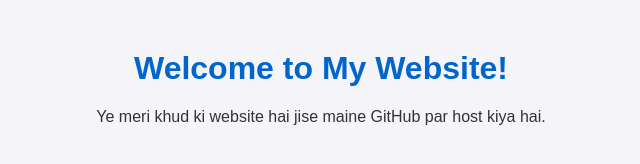
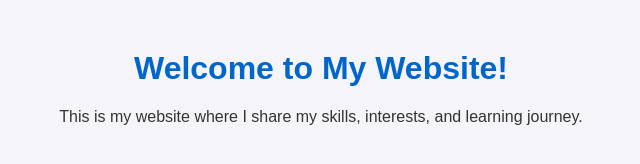
Before and after one commit to brundabatis0-rgb/Brundabati--website, a plain HTML site: page index.html in a window 1280 px wide. Shown: the whole page, without its empty margins (319-959 px from the left). Drawn offline with Linux system fonts and the light colour scheme.

Commit message:
Update website description in index.html

```diff
--- a/index.html
+++ b/index.html
@@ -19,6 +19,6 @@
 </head>
 <body>
     <h1>Welcome to My Website!</h1>
-    <p>Ye meri khud ki website hai jise maine GitHub par host kiya hai.</p>
+    <p>This is my website where I share my skills, interests, and learning journey.</p>
 </body>
 </html>
```
